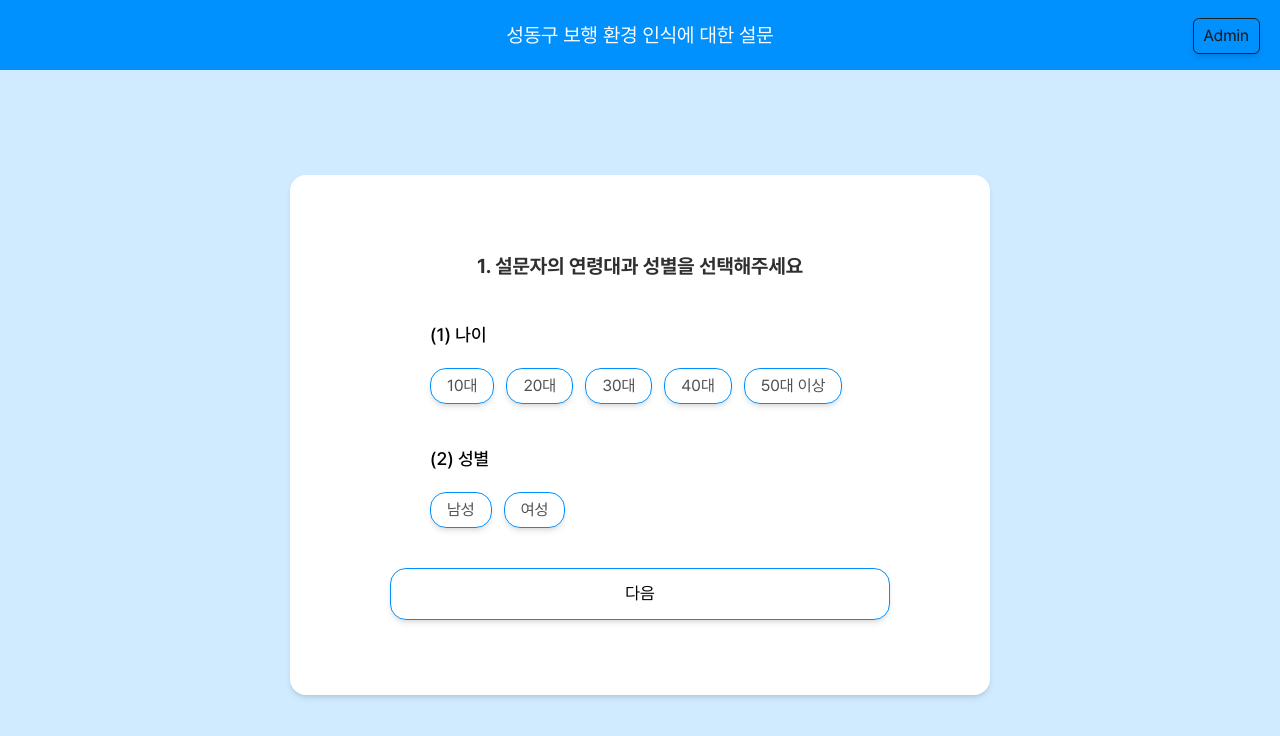
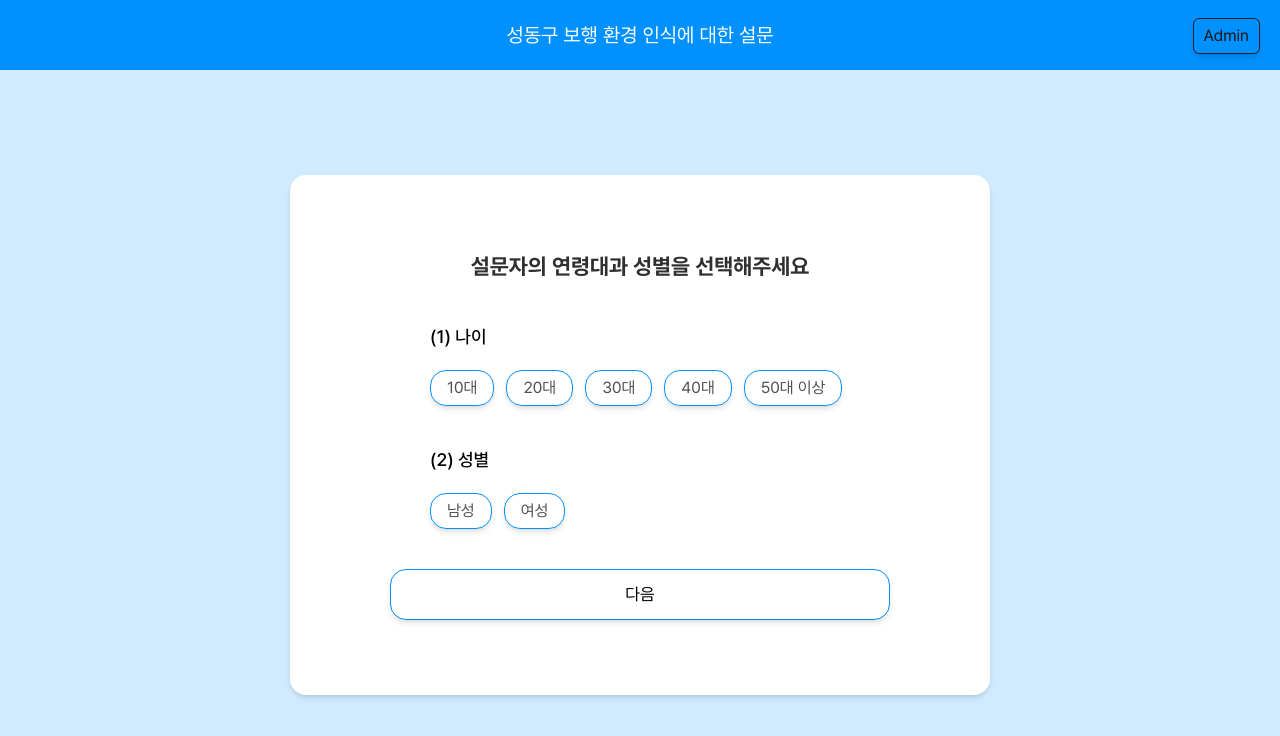
Before and after one commit to arky02/Hanyang_RoadSurvey_Front, a Next.js app: page / in a window 1280 px wide. Shown: the top 736 px of the page. Built offline with nearby package versions, Linux system fonts and the light colour scheme.

Commit message:
design: index 페이지에 1. 텍스트 삭제

```diff
--- a/pages/index.tsx
+++ b/pages/index.tsx
@@ -35,8 +35,8 @@ export default function Home() {
       <section className="rounded-2xl w-[700px] md:shadow-md py-[10px] flex items-center justify-center md:mt-[70px] md:bg-white">
         <div className="flex flex-col md:gap-[50px] gap-[30px] md:gap-[50px] w-fit items-center md:items-start">
           <section className="rounded-2xl bg-white flex flex-col justify-evenly md:px-10 md:w-[500px] items-center md:h-[500px] bg-[#0091ff20] shadow-md md:shadow-none md:gap-[10px] gap-[35px] px-[20px] py-[35px] mx-[10px]">
-            <h3 className="md:text-[20px] text-[17px] text-[#2f2f2f] md:w-fit font-bold  ">
-              1. 설문자의 연령대과 성별을 선택해주세요
+            <h3 className="md:text-[22px] text-[17px] text-[#2f2f2f] md:w-fit font-bold  ">
+              설문자의 연령대과 성별을 선택해주세요
             </h3>
             <div className="flex flex-col items-start gap-[10px] md:gap-[20px] w-full">
               <h3 className="md:text-[18px] text-[16px] font-medium">
```
